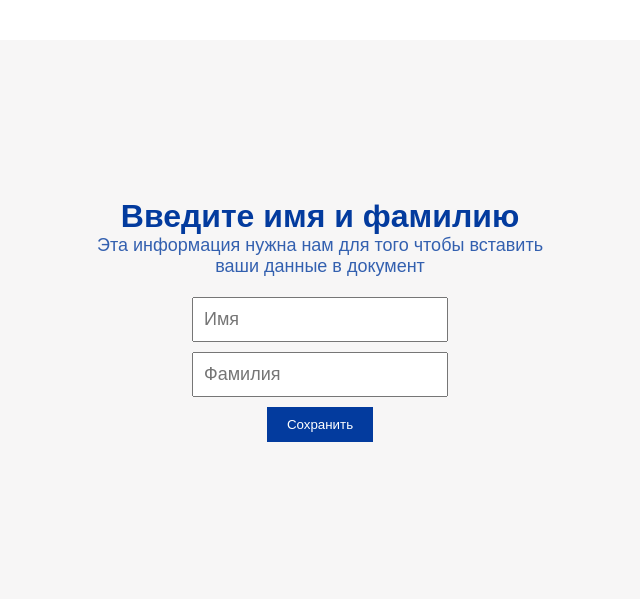
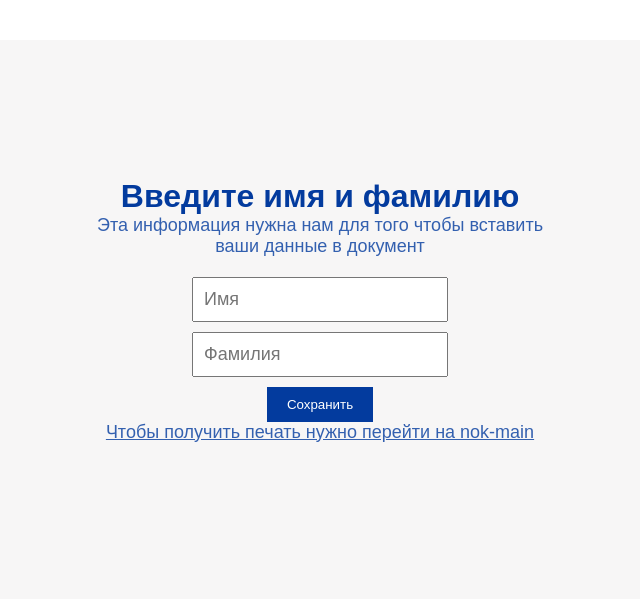
Before and after one commit to mixmaxmix/nok-quiz, a Django app: page /result/ in a window 1280 px wide. Shown: the part 72-671 px from the top of the page, without its empty margins (320-960 px from the left). Run offline with Django 3.2, Linux system fonts and the light colour scheme; some libraries are stand-ins or nearby versions.

Commit message:
Added link to main-nok in result.html

```diff
--- a/nokquiz/main/templates/main/result.html
+++ b/nokquiz/main/templates/main/result.html
@@ -18,6 +18,7 @@
             <input class="input name" type="text" name="name" placeholder="Имя">
             <input class="input lastname" type="text" name="lastname" placeholder="Фамилия">
             <button class="submit saveBtn" type="submit">Сохранить</button>
+            <a href="https://nok-main.herokuapp.com/" class="subtitle">Чтобы получить печать нужно перейти на nok-main</a>
         </section>
     </main>
     <!-- <script src="{% static 'main/js/quiz.js' %}"></script> -->
```
